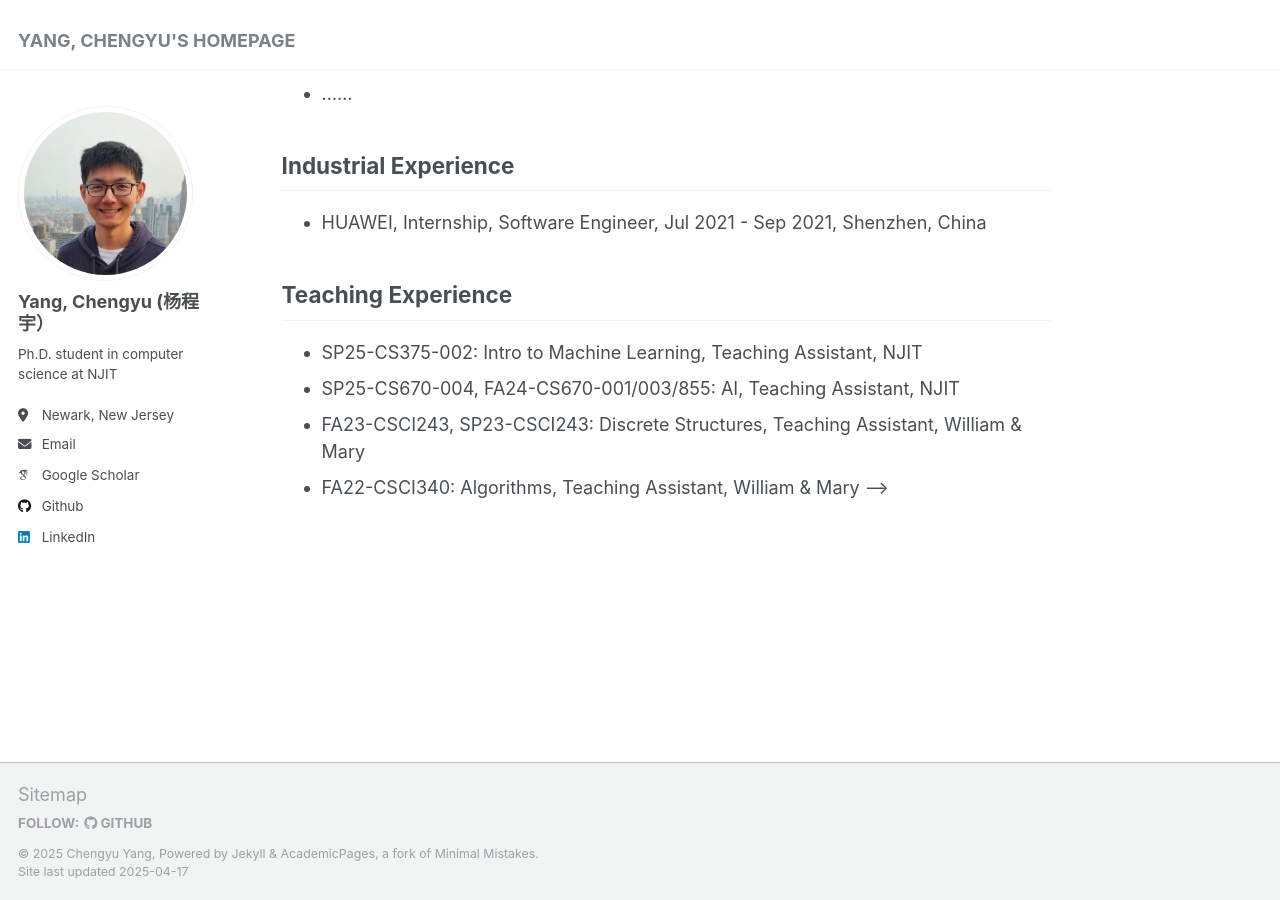
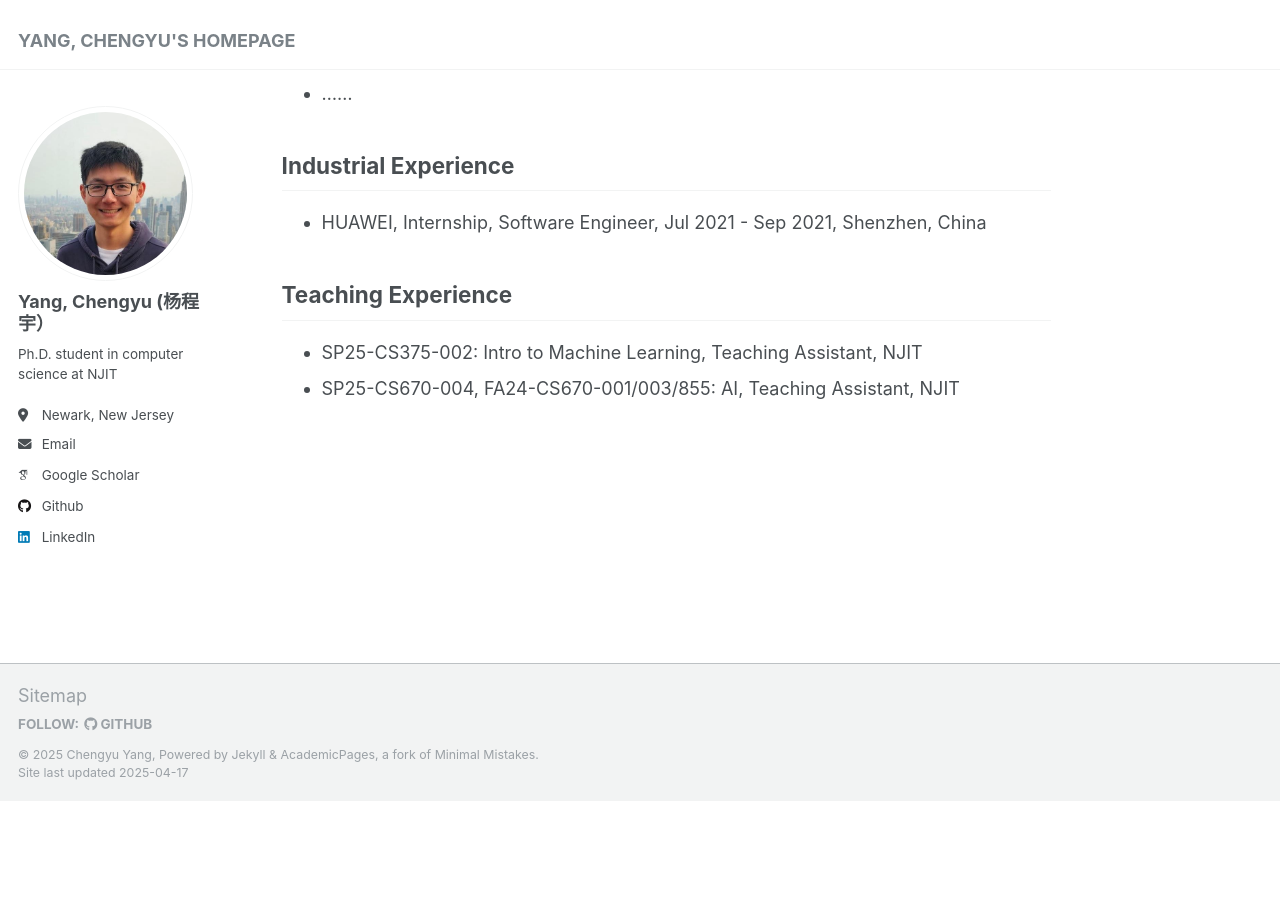
Before and after one commit to chengyuyang-njit/chengyuyang-njit.github.io, a Jekyll site: the page built from _pages/about.md, in a window 1280 px wide and 900 px high, scrolled down 1034 px. Built offline with Jekyll 4.4.1, drawn with Linux system fonts in a browser that asks for light colours; some web fonts are replaced; after the commit the page ends 1835 px from its top, so only the background shows below that.

Commit message:
Update about.md

```diff
--- a/_pages/about.md
+++ b/_pages/about.md
@@ -37,7 +37,4 @@ Teaching Experience
 ------
 - SP25-CS375-002: Intro to Machine Learning, Teaching Assistant, NJIT
 - SP25-CS670-004, FA24-CS670-001/003/855: AI, Teaching Assistant, NJIT
-<!--- SP24-CSCI301: Software Development, Teaching Assistant, William & Mary-->
-- FA23-CSCI243, SP23-CSCI243: Discrete Structures, Teaching Assistant, William & Mary
-- FA22-CSCI340: Algorithms, Teaching Assistant, William & Mary
--->
+<!--- SP24-CSCI301: Software Development, Teaching Assistant, William & Mary- FA23-CSCI243, SP23-CSCI243: Discrete Structures, Teaching Assistant, William & Mary- FA22-CSCI340: Algorithms, Teaching Assistant, William & Mary-->
```
